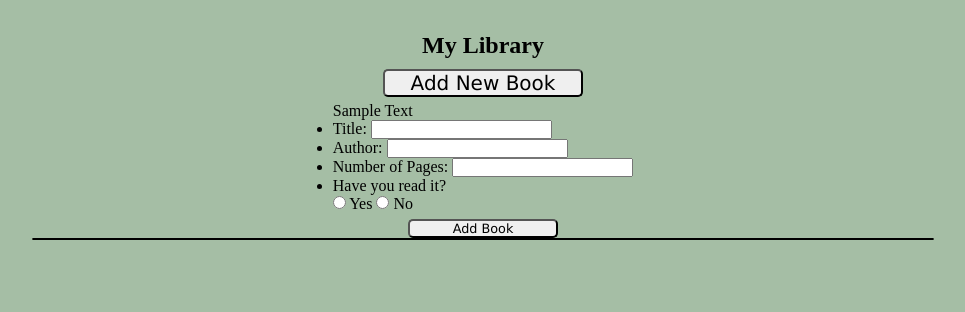
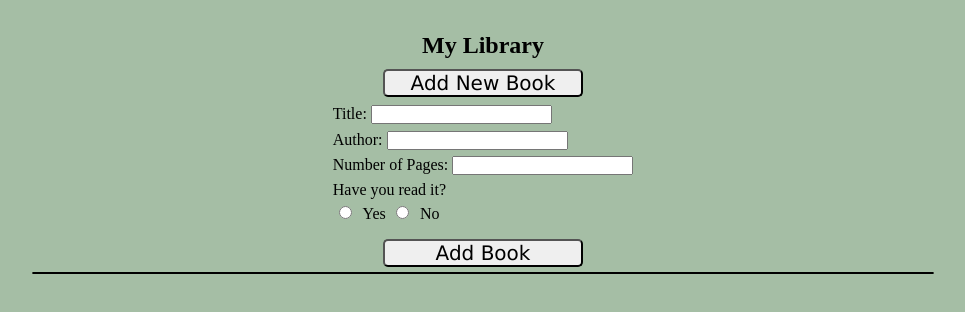
Before and after one commit to rachelfearon/library, a plain HTML site: page index.html in a window 1280 px wide. Both pictures are taken after a click on the button "Add New Book". Shown: the whole page, without its empty margins (157-1122 px from the left). Drawn offline with Linux system fonts and the light colour scheme.

Commit message:
Additional form styling

```diff
--- a/index.html
+++ b/index.html
@@ -23,7 +23,6 @@
             <button id="addnew">Add New Book</button>
         </div>
         <div class="formcontainer hidden">
-            <p> Sample Text</p>
             <div id="form">
                 <ul>
                     <li>
--- a/stylesheet.css
+++ b/stylesheet.css
@@ -66,6 +66,7 @@ button {
     font-family:'Lucida Sans', 'Lucida Sans Regular', 'Lucida Grande', 'Lucida Sans Unicode', Geneva, Verdana, sans-serif;
     font-weight: 500;
     font-size: 0.8em;
+    align-items: center;
 }
 
 .readButton {
@@ -76,8 +77,24 @@ button {
     background-color: rgb(211, 106, 106);
 }
 
-#addnew {
+#addnew, #addbook {
     width: 10em;
     font-size: 1.25em;
     margin-bottom: 5px;
+    display: block;
+    align-self: center;
+    justify-self: center;
 }
+
+ul {
+    list-style-type: none;
+
+}
+
+li {
+    padding: 0.2em;
+}
+
+input[type="radio"] {
+    margin: 0.5em;
+}
```
